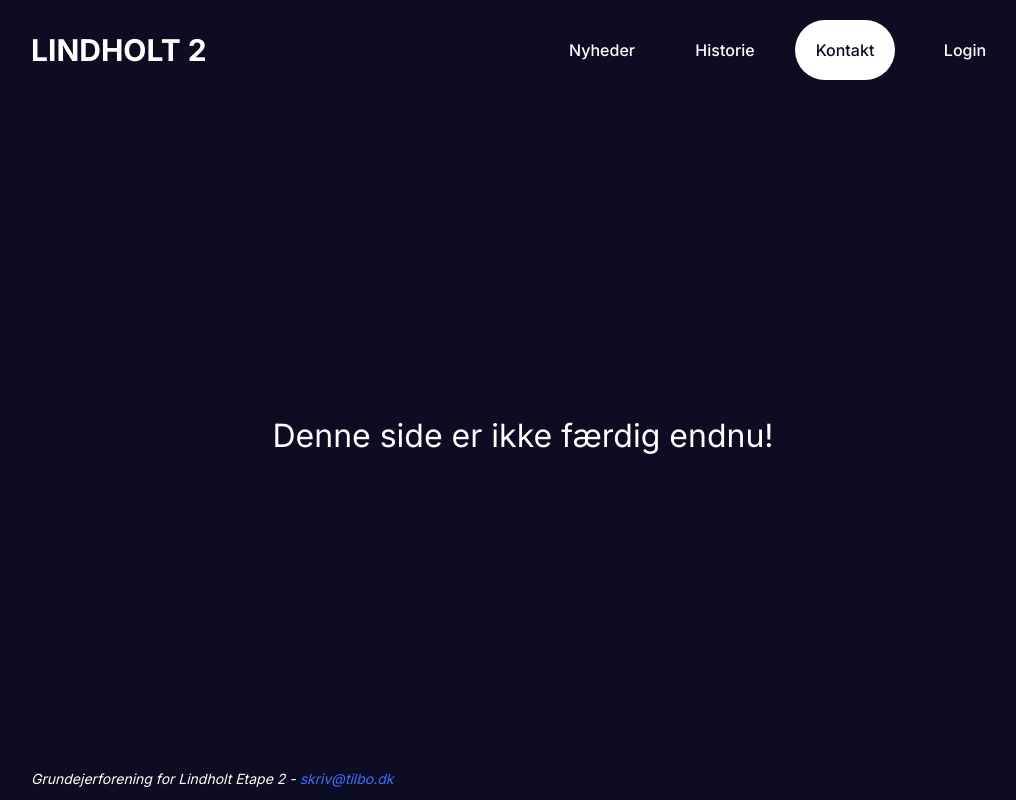
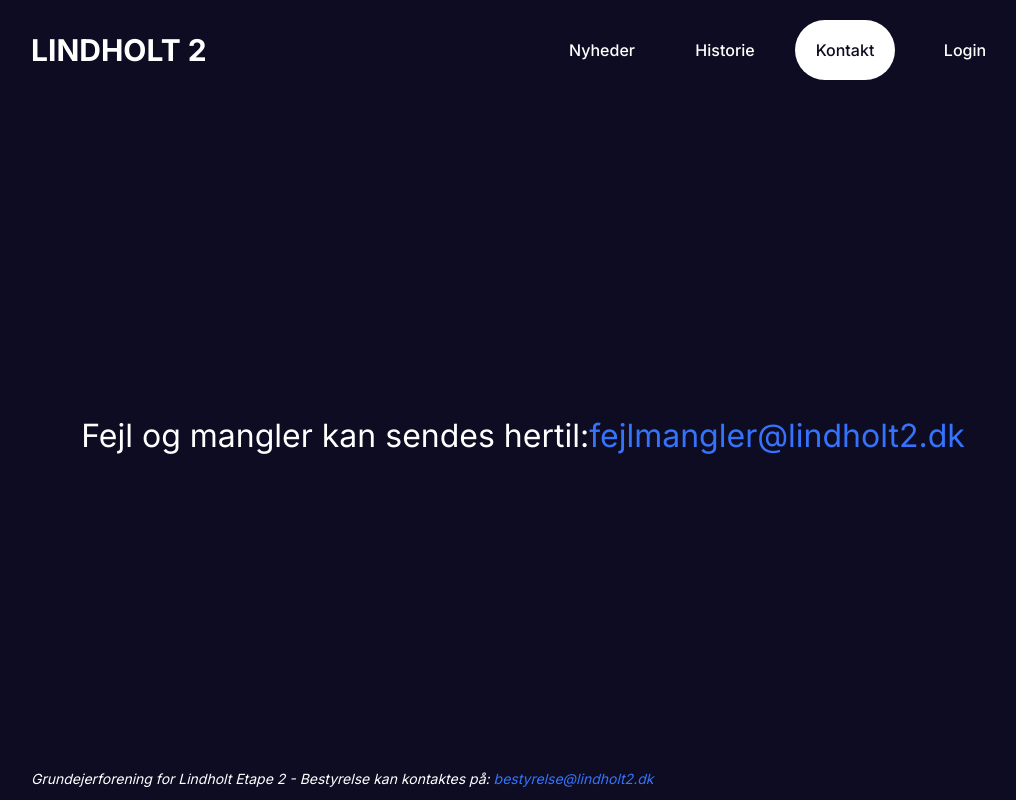
Before and after one commit to bo-k-dk/lindholt2, a Next.js app: page /contact in a window 1280 px wide. Shown: the whole page, without its empty margins (117-1133 px from the left). Built offline with nearby package versions, Linux system fonts and the light colour scheme.

Commit message:
Fixed mail adresser

```diff
--- a/app/contact/page.jsx
+++ b/app/contact/page.jsx
@@ -1,3 +1,5 @@
 export default function Contact() {
-    return <p className="notReady">Denne side er ikke færdig endnu!</p>
+    return <>
+        <p className="notReady">Fejl og mangler kan sendes hertil:  <a href="mailto:fejlmangler@lindholt2.dk"><span className="mailLink">fejlmangler@lindholt2.dk</span></a></p>
+    </>
 };
--- a/app/ui/footer/Footer.jsx
+++ b/app/ui/footer/Footer.jsx
@@ -3,7 +3,7 @@ import styles from "./footer.module.css"
 export default function Footer() {
     return (
         <div className={styles.container}>
-            <p>Grundejerforening for Lindholt Etape 2 - <a href="mailto:skriv@tilbo.dk"><span className="mailLink">skriv@tilbo.dk</span></a></p>
+            <p>Grundejerforening for Lindholt Etape 2 - Bestyrelse kan kontaktes på: <a href="mailto:bestyrelse@lindholt2.dk"><span className="mailLink">bestyrelse@lindholt2.dk</span></a></p>
         </div>
     )
 }
```
